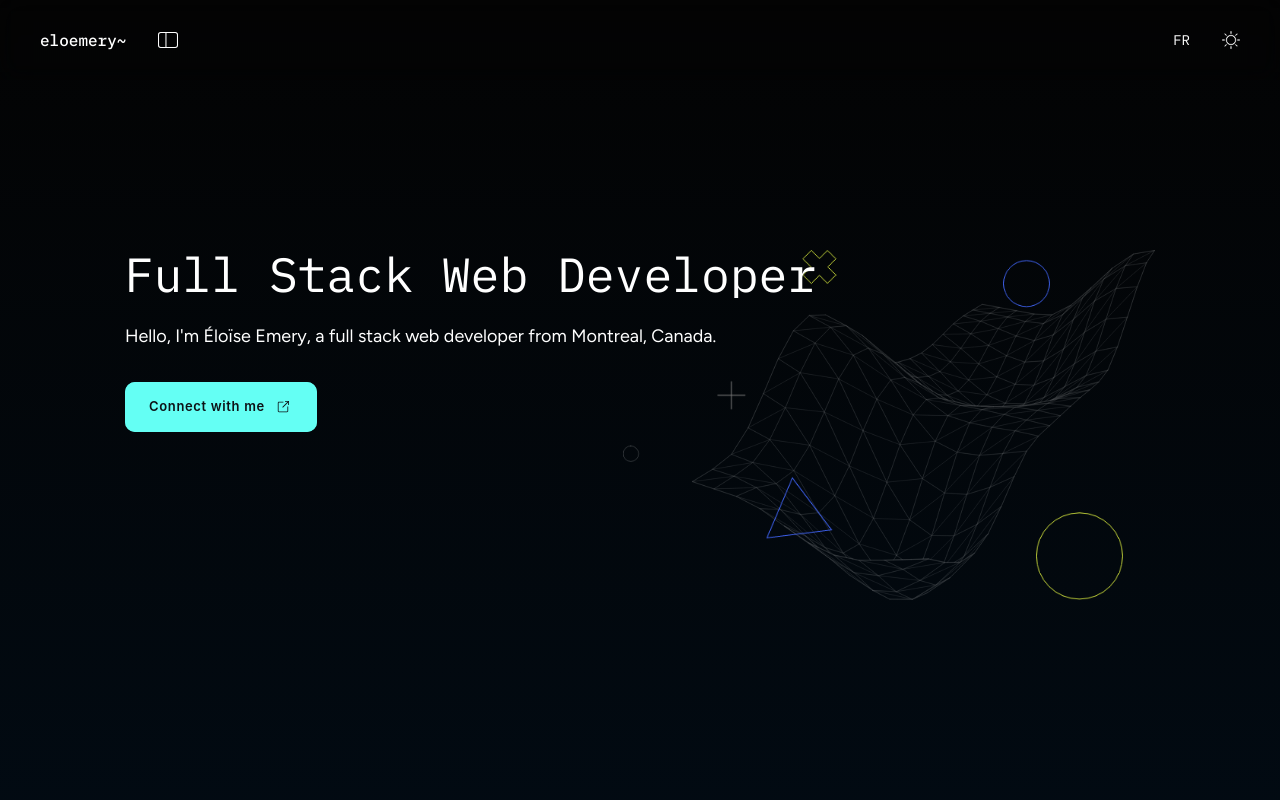
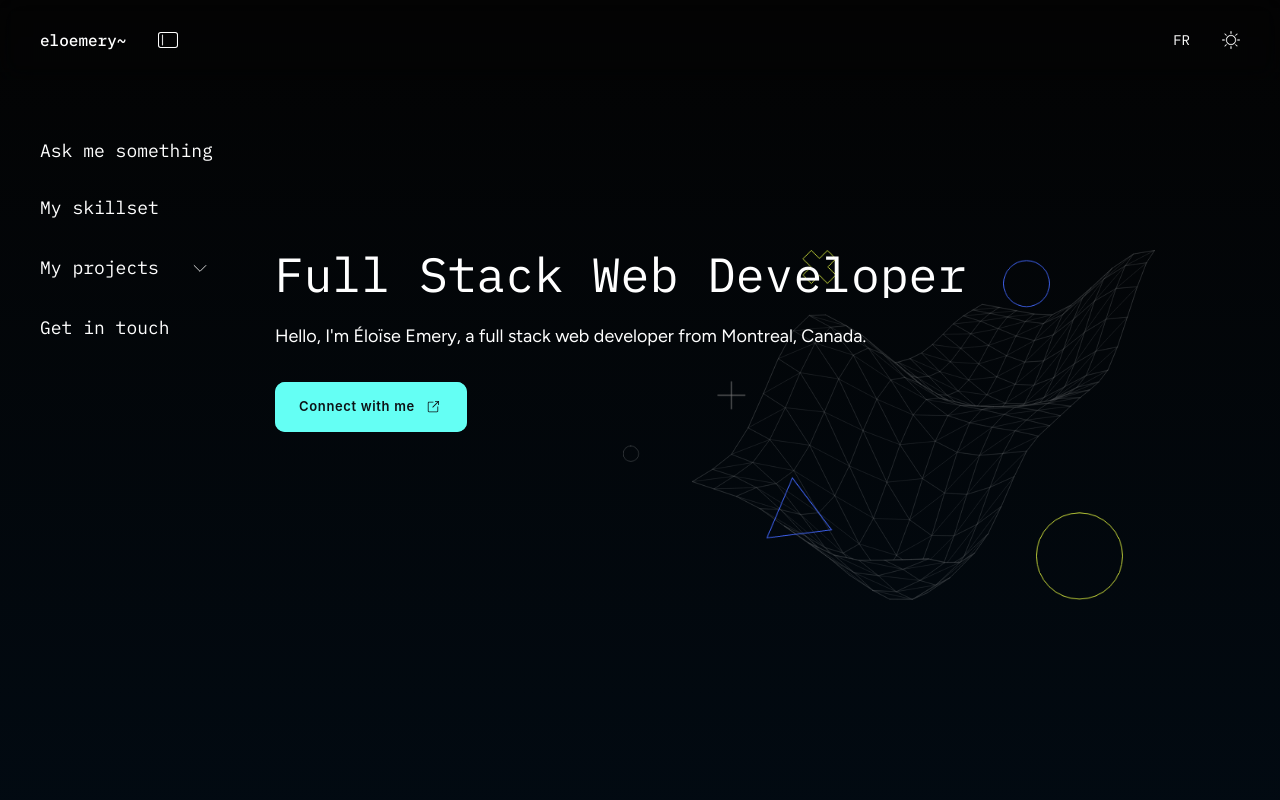
Before and after one commit to EloiseEmery/portfolio, a React (Create React App) app: page / in a window 1280 px wide. Shown: the top 800 px of the page. Built offline with nearby package versions, Linux system fonts and the light colour scheme.

Commit message:
Set sidebar to open by default on desktop screens and update menu icon accordingly

```diff
--- a/src/App.tsx
+++ b/src/App.tsx
@@ -21,8 +21,11 @@ const App: React.FC = () => {
     const savedLanguage = localStorage.getItem('language');
     return savedLanguage ? (savedLanguage as Language) : 'en';
   });
-  const [isSidebarOpen, setIsSidebarOpen] = useState(false);
-  const [menuSrc, setMenuSrc] = useState(menuSidebarClosed);
+  const [isSidebarOpen, setIsSidebarOpen] = useState(() => {
+    // Only open sidebar by default on desktop (md breakpoint and above)
+    return window.innerWidth >= 768;
+  });
+  const [menuSrc, setMenuSrc] = useState(isSidebarOpen ? menuSidebarOpen : menuSidebarClosed);
 
   // Manage color mode when page is loaded
   useEffect(() => {
```
